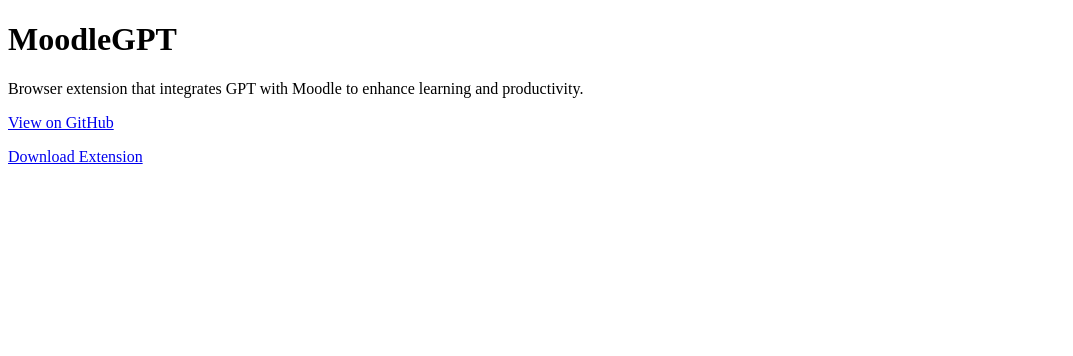
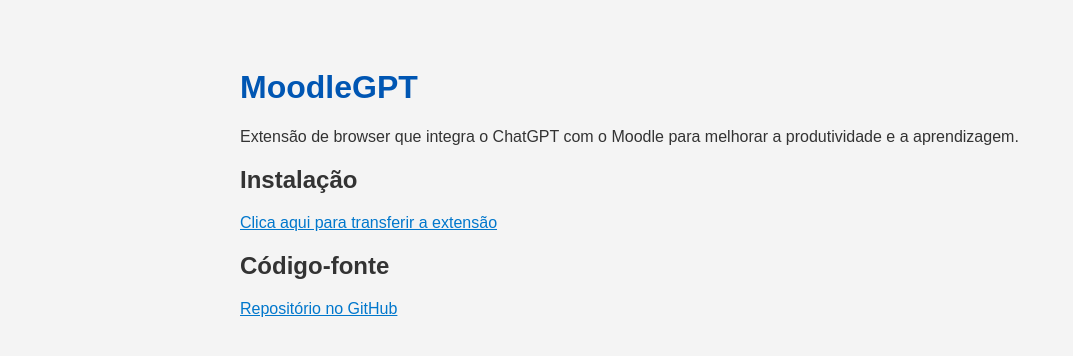
Before and after one commit to Antniom/MoodleGPT_Website, a plain HTML site: page index.html in a window 1280 px wide. Shown: the whole page, without its empty margins (0-1073 px from the left). Drawn offline with Linux system fonts and the light colour scheme.

Commit message:
Update index.html

```diff
--- a/index.html
+++ b/index.html
@@ -1,13 +1,41 @@
 <!DOCTYPE html>
-<html>
+<html lang="pt">
 <head>
   <meta charset="UTF-8">
   <title>MoodleGPT</title>
+  <meta name="viewport" content="width=device-width, initial-scale=1.0">
+
+  <!-- Google AdSense -->
+  <script async src="https://pagead2.googlesyndication.com/pagead/js/adsbygoogle.js?client=ca-pub-2438796352473095"
+          crossorigin="anonymous"></script>
+
+  <style>
+    body {
+      font-family: Arial, sans-serif;
+      max-width: 800px;
+      margin: 2rem auto;
+      padding: 1rem;
+      background-color: #f4f4f4;
+      color: #333;
+    }
+    h1 {
+      color: #0056b3;
+    }
+    a {
+      color: #0077cc;
+    }
+  </style>
 </head>
 <body>
+
   <h1>MoodleGPT</h1>
-  <p>Browser extension that integrates GPT with Moodle to enhance learning and productivity.</p>
-  <p><a href="https://github.com/your-username/MoodleGPT">View on GitHub</a></p>
-  <p><a href="MoodleGPT.zip">Download Extension</a></p>
+  <p>Extensão de browser que integra o ChatGPT com o Moodle para melhorar a produtividade e a aprendizagem.</p>
+
+  <h2>Instalação</h2>
+  <p><a href="MoodleGPT.zip" download>Clica aqui para transferir a extensão</a></p>
+
+  <h2>Código-fonte</h2>
+  <p><a href="https://github.com/teu-username/MoodleGPT">Repositório no GitHub</a></p>
+
 </body>
 </html>
```
